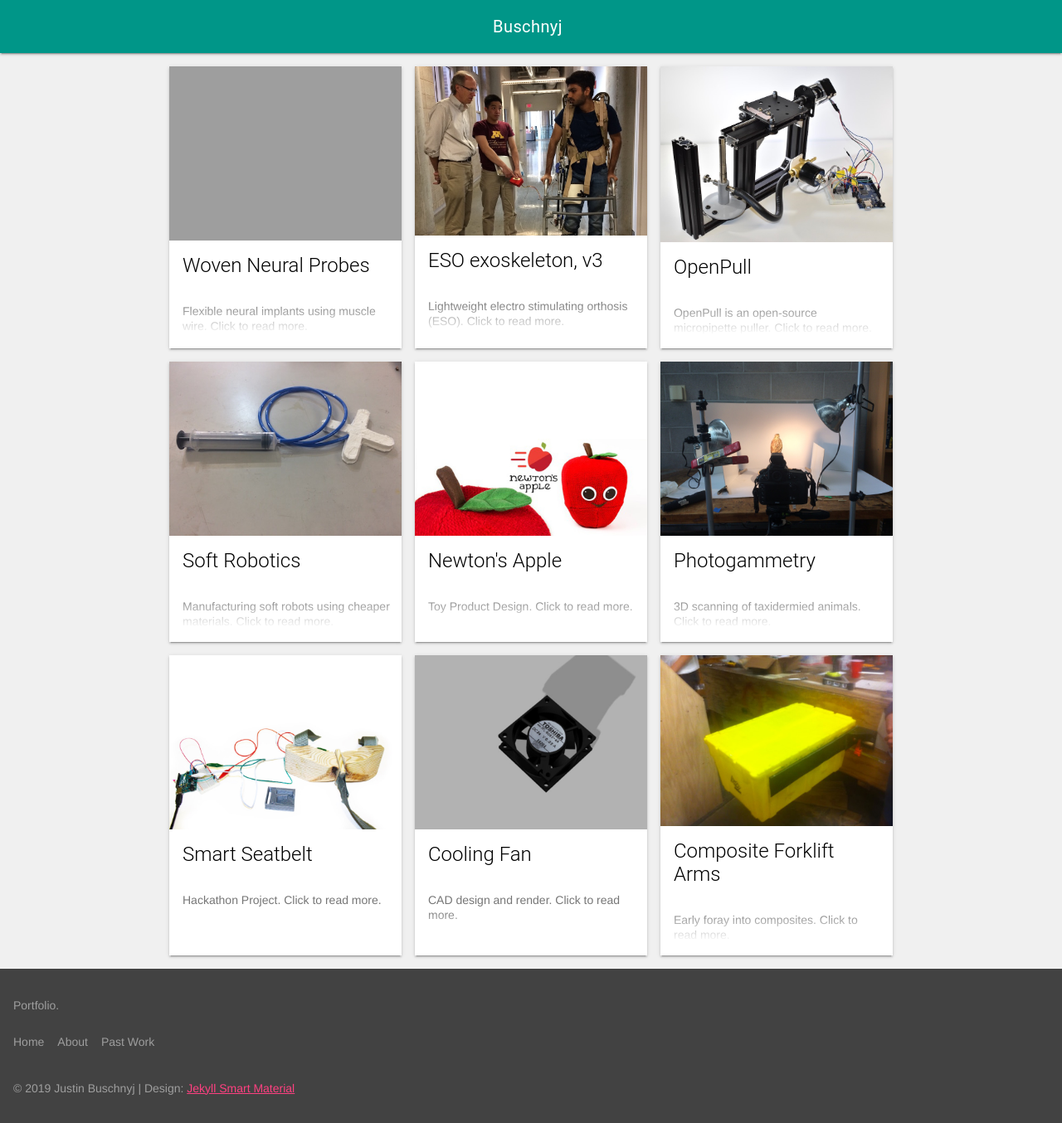
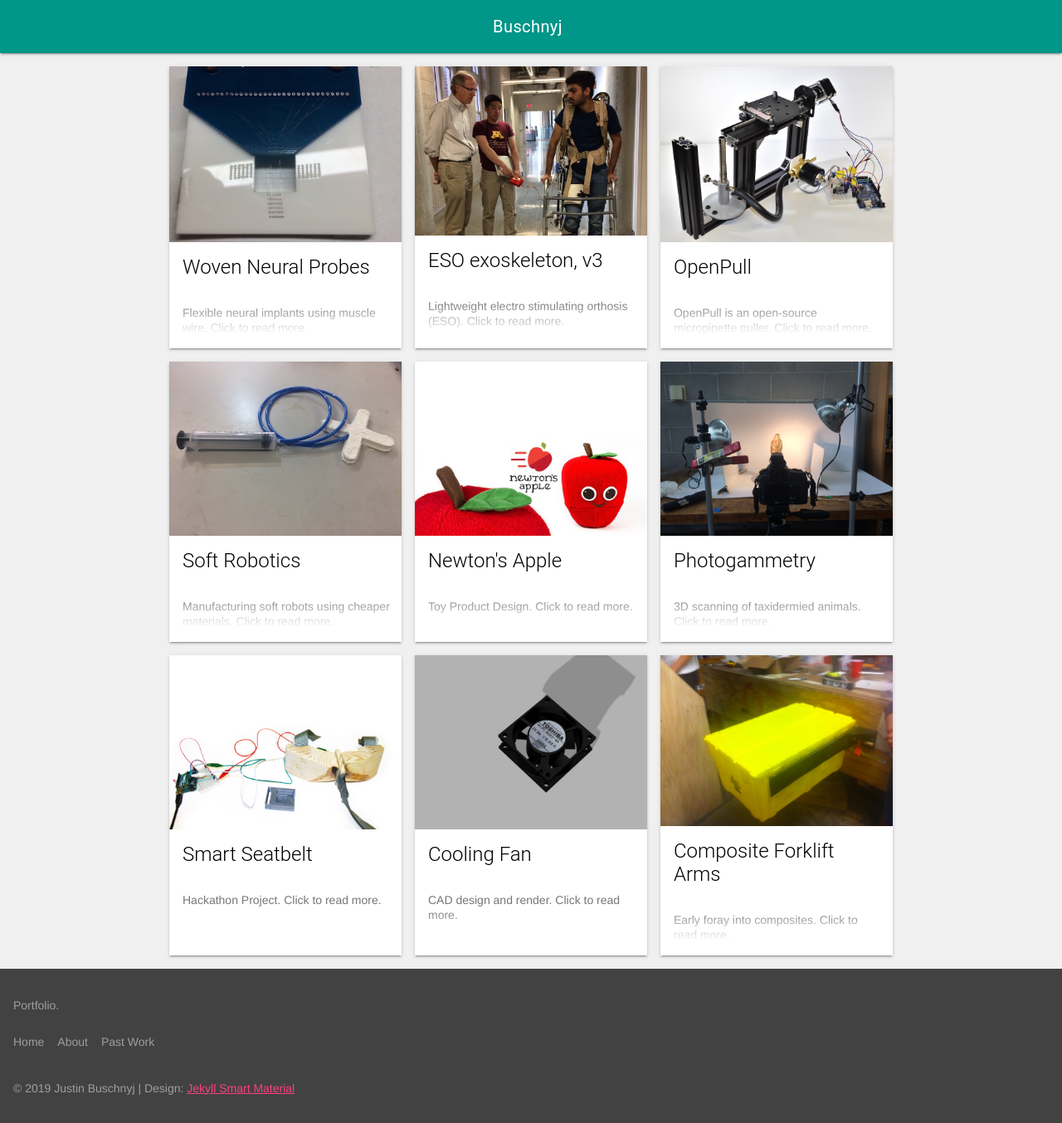
Before and after one commit to buschnyj/buschnyj.github.io, a Jekyll site: the page built from index.html, in a window 1280 px wide. Shown: the whole page at 83% size. Built offline with Jekyll 4.4.1, drawn with Linux system fonts in a browser that asks for light colours; nearby versions of some CDN libraries.

Commit message:
Image troubleshooting
Potential issue /wnp/mesh-cover.jpg changed to wnp/mesh-cover.jpg

```diff
--- a/_posts/2018-06-11-woven-neural-probes.markdown
+++ b/_posts/2018-06-11-woven-neural-probes.markdown
@@ -6,11 +6,11 @@ categories: Bioengineering
 tags:
 - implants
 - medical devices
-image: /desktop-image-sample.jpg
+image: wnp/sma-cover.jpg
 description: Flexible neural implants using muscle wire. Click to read more.
 ---
 
-![Woven mesh using muscle wire (SMA).](/assets/images/desktop-image-sample.jpg "Mesh before coated in PEG."){: .center-image}
+![Woven mesh using muscle wire (SMA).](/assets/images/wnp/sma-cover.jpg "Mesh before coated in PEG."){: .center-image}
 
 <br>
 
```
